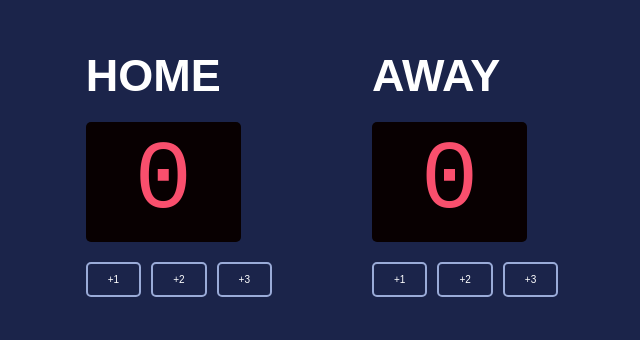
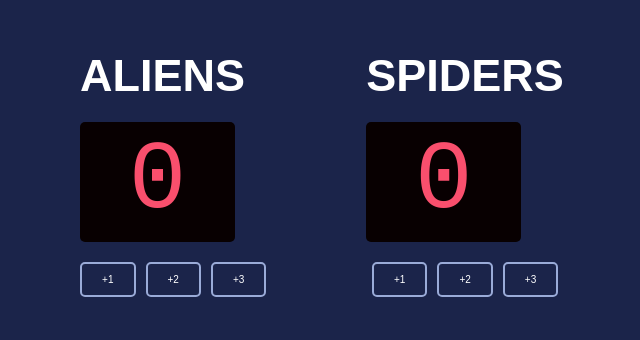
Before and after one commit to Larry1029/Scoreboard, a plain HTML site: page index.html in a window 1280 px wide. Shown: the part 227-567 px from the top of the page, without its empty margins (318-958 px from the left). Drawn offline with Linux system fonts and the light colour scheme; a web font is replaced by a local one.

Commit message:
Updated h2

```diff
--- a/index.html
+++ b/index.html
@@ -6,7 +6,7 @@
     <body>
         <div class="scoreboard">
         <div class="team">
-            <h2 class="team-name">HOME</h2>
+            <h2 class="team-name">ALIENS</h2>
             <div class="score-display">
                 <div id="score">0</div>
             </div>
@@ -18,7 +18,7 @@
         </div>
 
         <div class="team">
-            <h2 class="team-name">AWAY</h2>
+            <h2 class="team-name">SPIDERS</h2>
             <div class="score-display">
                 <div id="score2">0</div>
             </div>
```
